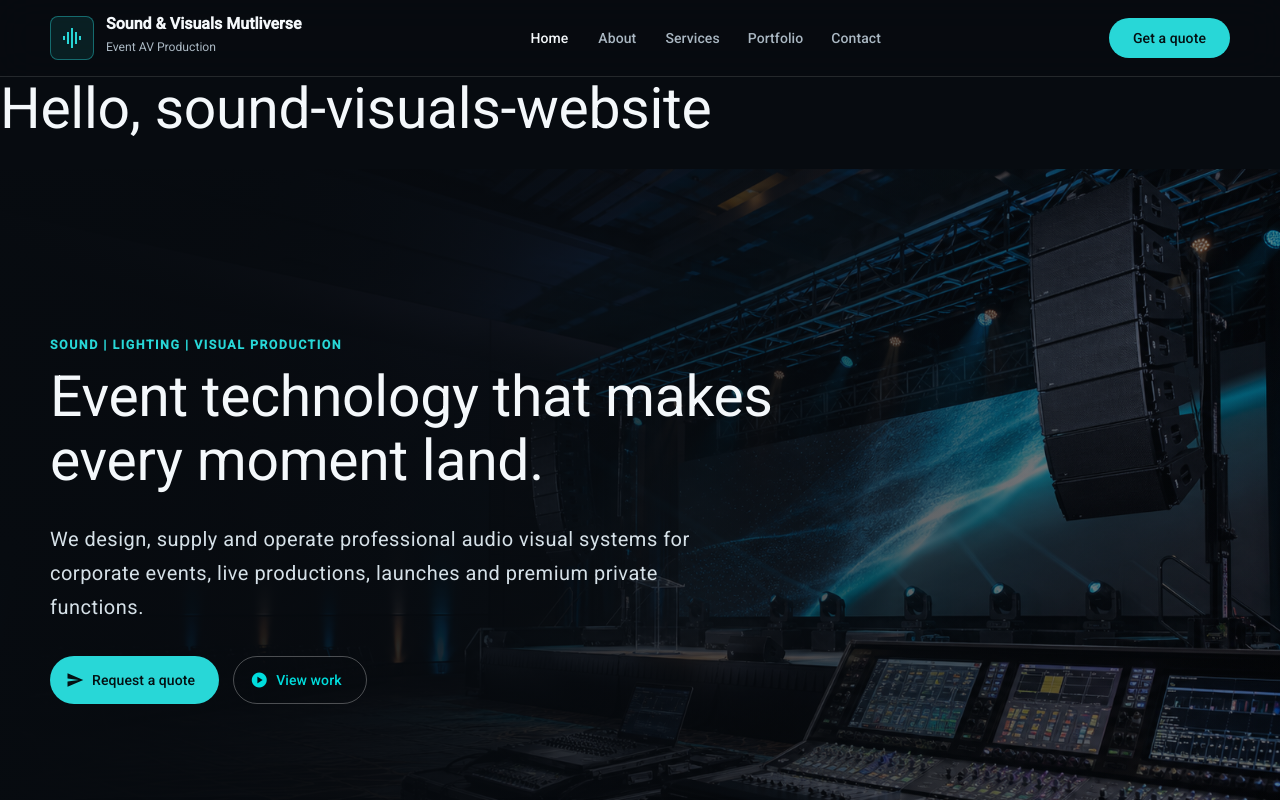
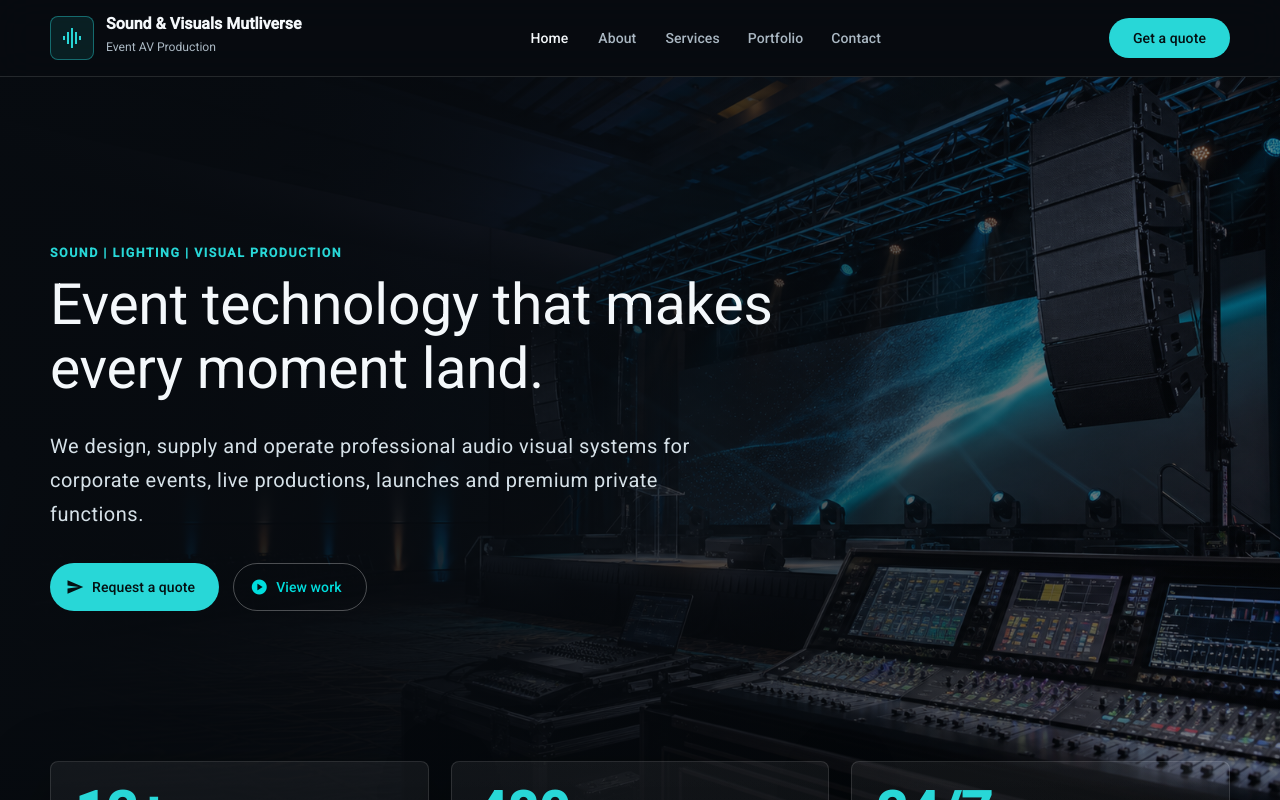
Before and after one commit to Sapino911/sound-visuals-website, an Angular app: page / in a window 1280 px wide. Shown: the top 800 px of the page. Built offline with nearby package versions, Linux system fonts and the light colour scheme.

Commit message:
Prepare Render deployment

```diff
--- a/src/app/app.component.html
+++ b/src/app/app.component.html
@@ -1,7 +1,7 @@
 <app-navbar></app-navbar>
 
 <main class="app-main">
-  <h1>Hello, {{ title }}</h1>
+  <!-- <h1>Hello, {{ title }}</h1> -->
   <router-outlet></router-outlet>
 </main>
 
```
